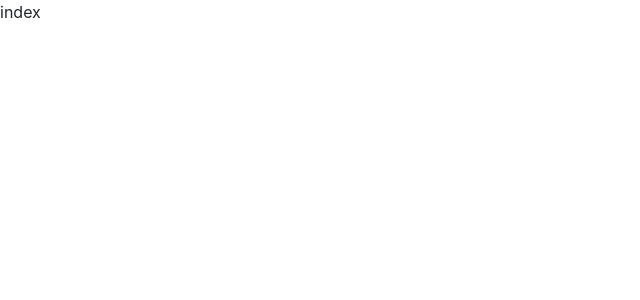
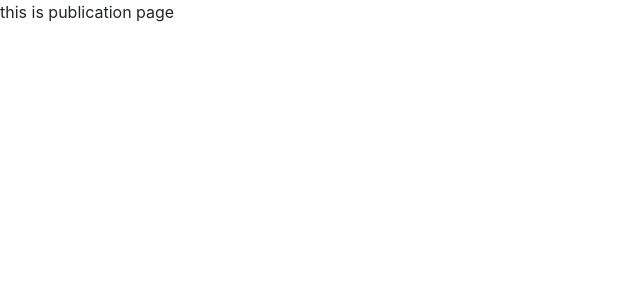
Before and after one commit to sayeda-chattopadhyay/my-research-app, a React (Create React App) app: page /publications in a window 1280 px wide. Shown: the top 300 px of the page, without its empty margins (0-640 px from the left). Built offline with nearby package versions, Linux system fonts and the light colour scheme.

Commit message:
changes navlink to Link from react-router-dom

```diff
--- a/src/components/Header.jsx
+++ b/src/components/Header.jsx
@@ -3,6 +3,7 @@ import Container from "react-bootstrap/Container";
 import Nav from "react-bootstrap/Nav";
 import Navbar from "react-bootstrap/Navbar";
 import NavDropdown from "react-bootstrap/NavDropdown";
+import { Link } from "react-router-dom";
 
 function Header() {
   return (
@@ -12,10 +13,10 @@ function Header() {
         <Navbar.Toggle aria-controls="basic-navbar-nav" />
         <Navbar.Collapse id="basic-navbar-nav">
           <Nav className="me-auto">
-            <Nav.Link href="/">Home</Nav.Link>
-            <Nav.Link href="/about">About</Nav.Link>
-            <Nav.Link href="/research">Research</Nav.Link>
-            <Nav.Link href="/publications">Publication</Nav.Link>
+            <Link to={"/"}>Home</Link>
+            <Link to={"/about"}>About</Link>
+            <Link to={"/research"}>Research</Link>
+            <Link to={"/publication"}>Publication</Link>
             <NavDropdown title="Language" id="basic-nav-dropdown">
               <NavDropdown.Item href="#action/3.1">English</NavDropdown.Item>
               <NavDropdown.Divider />
--- a/src/pages/about/index.jsx
+++ b/src/pages/about/index.jsx
@@ -1,5 +1,5 @@
 const About = () => {
-  return <div>index</div>;
+  return <div>about page</div>;
 };
 
 export default About;
--- a/src/pages/publications/index.jsx
+++ b/src/pages/publications/index.jsx
@@ -1,7 +1,7 @@
 import React from "react";
 
 const Publications = () => {
-  return <div>index</div>;
+  return <div>this is publication page</div>;
 };
 
 export default Publications;
```
